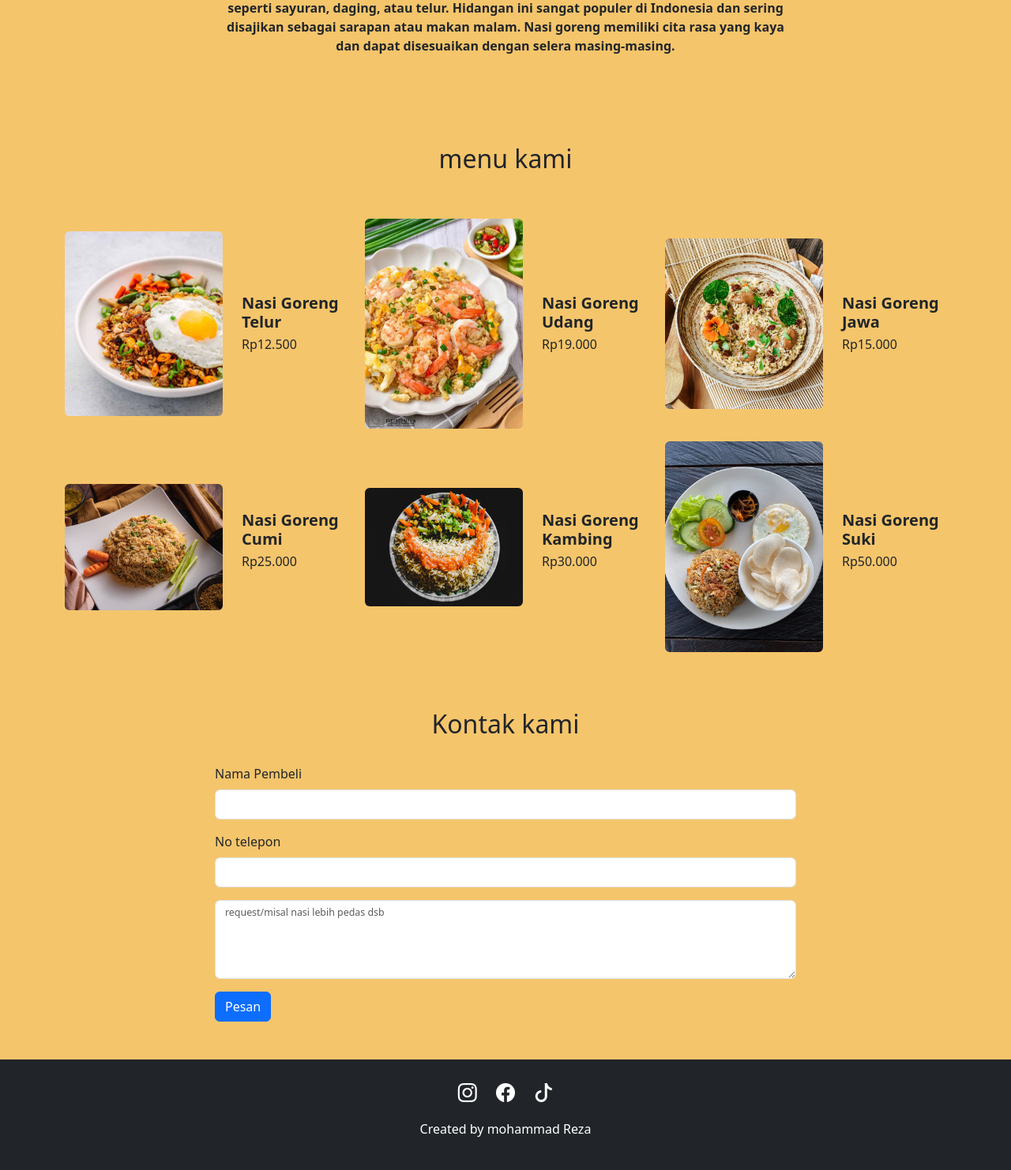
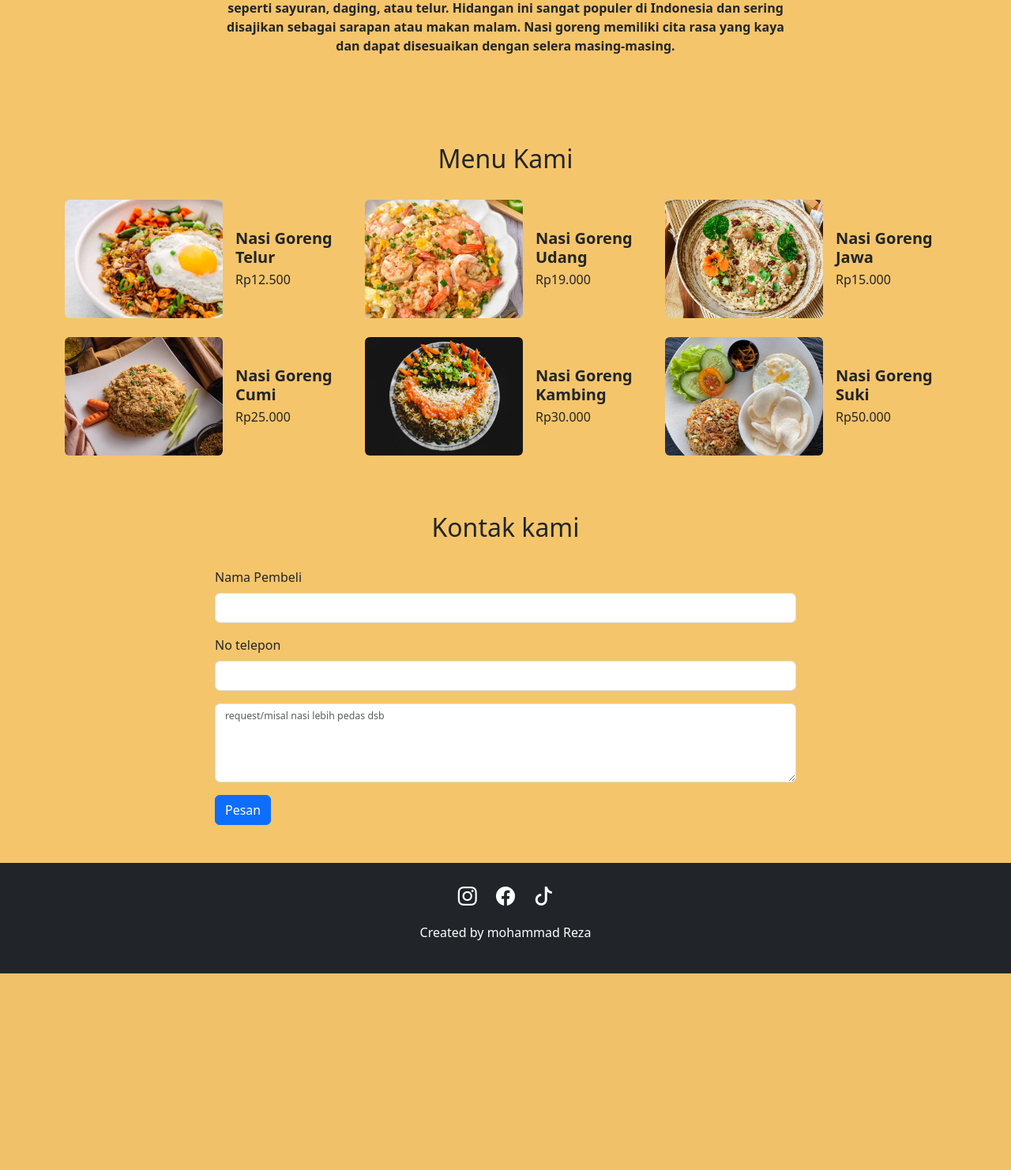
Before and after one commit to Pahlevyy/nasigoreng, a PHP site: page / in a window 1280 px wide. Shown: the part 562-2044 px from the top of the page at 79% size. After the commit the page ends 1795 px from the top, so only its background shows below. Run offline with PHP 8.4, Linux system fonts and the light colour scheme.

Commit message:
membuat website lebih menarik

```diff
--- a/index.html
+++ b/index.html
@@ -7,11 +7,13 @@
     <!-- bootsrap icons -->
     <link href="https://cdn.jsdelivr.net/npm/bootstrap-icons@1.10.5/font/bootstrap-icons.css" rel="stylesheet">
     <link rel="stylesheet" href="style.css">
+    <!-- AOS -->
+       <link rel="stylesheet" href="https://unpkg.com/aos@next/dist/aos.css" />
     <title>Nasi goreng identity</title>
   </head>
   <body style="background-color: #f5c56b;">
     <!-- navbar -->
-    <nav class="navbar navbar-expand-lg navbar-dark fixed-top shadow-sm" style="background-color:	#C68642">
+    <nav class="navbar navbar-expand-lg navbar-dark fixed-top shadow-sm" style="background-color:	#C68642" data-aos="fade-down">
   <div class="container fw-bold">
     <a class="navbar-brand" href="#">Nasi <span>Goreng</span></a>
     <button class="navbar-toggler" type="button" data-bs-toggle="collapse" data-bs-target="#navbarNav" aria-controls="navbarNav" aria-expanded="false" aria-label="Toggle navigation">
@@ -38,11 +40,11 @@
     <!-- navbar ending -->
 
     <!-- hero section -->
-    <div class="card mb-3 position-relative shadow-sm">
+    <div class="card mb-3 position-relative shadow-sm" data-aos="fade-right" data-aos-delay="100">
   <img src="nasigoreng2.jpg" class="card-img-top" alt="Nasi goreng" style="width: 100%; height: 400px; object-fit: cover">
 
   <!-- Overlay teks di atas gambar -->
-  <div class="position-absolute top-50 start-50 translate-middle text-white text-center">
+  <div class="position-absolute top-50 start-50 translate-middle text-white text-center" data-aos="fade-down" data-aos-delay="500">
     <h1 class="display-4 fw-bold">Selamat <span>Datang!</span></h1>
     <p class="lead fw-bold">Ini adalah website nasi goreng kami</p>
   </div>
@@ -50,7 +52,7 @@
      <!-- ending hero section -->
 
     <!-- about section -->
-      <section id="about" class="py-5 position-relative fw-bold">
+      <section id="about" class="py-5 position-relative fw-bold" data-aos="fade-right" data-aos-delay="200">
         <div class="container">
           <div class="row text-center mb-4">
             <div class="col">
@@ -65,95 +67,99 @@
         </section>
     <!-- ending about -->
      <!-- menu -->
-      <section id="Menu" class="py-5">
-        <div class="container">
-          <div class="row align-items-start mb-4">
-            <div class="col text-center mb-4">
-              <h2>menu kami</h2>
-            </div>
-          </div>
-          <div class="row align-items-center">
-    <!-- Gambar -->
-    <div class="col-md-auto">
-      <img src="nasigoreng.jpg" alt="Nasi goreng" class="img-fluid rounded menu-image"
-
-      data-bs-toggle="modal" data-bs-target="#imageModal"
-      data-img="nasigoreng.jpg" data-title="Nasi Goreng Telur dengan telur dadar atau telur ceplok" data-desc="Nasi goreng telur adalah hidangan nasi goreng yang ditambah dengan telur. Telur dapat digoreng atau dicampur dengan nasi goreng. hidangan ini banyak disajikan sebagai menu utama di restoran-restoran Indonesia.">
+        <section id="Menu" class="py-5" data-aos="fade-left" data-aos-delay="300">
+  <div class="container">
+    <div class="row text-center mb-4">
+      <div class="col">
+        <h2>Menu Kami</h2>
+      </div>
     </div>
 
-    <!-- Teks di samping gambar -->
-    <div class="col">
-      <h5 class="fw-bold mb-1">Nasi Goreng Telur</h5>
-      <p class="mb-0"> Rp12.500</p>
-    </div>
-    <div class="col-md-auto">
-      <img src="nasgorudang.jpg" alt="Nasi goreng udang" class="img-fluid rounded menu-image"
-      data-bs-toggle="modal" data-bs-target="#imageModal"
-      data-img="nasgorudang.jpg" data-title="Nasi Goreng goreng udang" data-desc="Nasi goreng udang dengan 3 udang ukuran besar dimasak sangat matang sangat cocok untuk pecinta seafood.">
-    </div>
+    <div class="row gy-4">
+      <!-- Item 1 -->
+      <div class="col-12 col-md-4">
+        <div class="d-flex flex-column flex-md-row align-items-center">
+          <img src="nasigoreng.jpg" alt="Nasi goreng" class="img-fluid rounded menu-image mb-3 mb-md-0 me-md-3"
+            data-bs-toggle="modal" data-bs-target="#imageModal"
+            data-img="nasigoreng.jpg" data-title="Nasi Goreng Telur dengan telur dadar atau telur ceplok" data-desc="Nasi goreng telur adalah hidangan nasi goreng yang ditambah dengan telur. Telur dapat digoreng atau dicampur dengan nasi goreng. hidangan ini banyak disajikan sebagai menu utama di restoran-restoran Indonesia.">
+          <div class="text-center text-md-start">
+            <h5 class="fw-bold mb-1">Nasi Goreng Telur</h5>
+            <p class="mb-0">Rp12.500</p>
+          </div>
+        </div>
+      </div>
 
-    <!-- Teks di samping gambar -->
-    <div class="col">
+      <!-- Item 2 -->
+      <div class="col-12 col-md-4">
+        <div class="d-flex flex-column flex-md-row align-items-center">
+          <img src="nasgorudang.jpg" alt="Nasi goreng udang" class="img-fluid rounded menu-image mb-3 mb-md-0 me-md-3"
+            data-bs-toggle="modal" data-bs-target="#imageModal"
+            data-img="nasgorudang.jpg" data-title="Nasi Goreng Udang" data-desc="Nasi goreng udang dengan 3 udang ukuran besar dimasak sangat matang sangat cocok untuk pecinta seafood.">
+          <div class="text-center text-md-start">
+            <h5 class="fw-bold mb-1">Nasi Goreng Udang</h5>
+            <p class="mb-0">Rp19.000</p>
+          </div>
+        </div>
+      </div>
 
-      <h5 class="fw-bold mb-1">Nasi Goreng Udang</h5>
-      <p class="mb-0"> Rp19.000</p>
-    </div>
-    <div class="col-md-auto">
-      <img src="3.jpg" alt="Nasi goreng" class="img-fluid rounded menu-image"
-      data-bs-toggle="modal" data-bs-target="#imageModal"
-      data-img="3.jpg" data-title="Nasi Goreng Jawa" data-desc="Nasi goreng Jawa ini punya ciri khas rasa manis gurih yang seimbang. Bumbunya yang mlekoh mantap membuat nasi goreng ini enak hingga suapan terakhir.">
-    </div>
+      <!-- Item 3 -->
+      <div class="col-12 col-md-4">
+        <div class="d-flex flex-column flex-md-row align-items-center">
+          <img src="3.jpg" alt="Nasi goreng" class="img-fluid rounded menu-image mb-3 mb-md-0 me-md-3"
+            data-bs-toggle="modal" data-bs-target="#imageModal"
+            data-img="3.jpg" data-title="Nasi Goreng Jawa" data-desc="Nasi goreng Jawa ini punya ciri khas rasa manis gurih yang seimbang. Bumbunya yang mlekoh mantap membuat nasi goreng ini enak hingga suapan terakhir.">
+          <div class="text-center text-md-start">
+            <h5 class="fw-bold mb-1">Nasi Goreng Jawa</h5>
+            <p class="mb-0">Rp15.000</p>
+          </div>
+        </div>
+      </div>
 
-    <!-- Teks di samping gambar -->
-    <div class="col">
-      <h5 class="fw-bold mb-1">Nasi Goreng Jawa</h5>
-      <p class="mb-0"> Rp15.000</p>
-    </div>
-    <div class="col-md-auto mt-3">
-      <img src="4.jpg" alt="Nasi goreng cumi" class="img-fluid rounded menu-image"
+      <!-- Item 4 -->
+      <div class="col-12 col-md-4">
+        <div class="d-flex flex-column flex-md-row align-items-center">
+          <img src="4.jpg" alt="Nasi goreng cumi" class="img-fluid rounded menu-image mb-3 mb-md-0 me-md-3"
+            data-bs-toggle="modal" data-bs-target="#imageModal"
+            data-img="4.jpg" data-title="Nasi Goreng Cumi" data-desc="Dengan cita rasa yang khas, nasi goreng cumi ini menjadi pilihan yang sempurna bagi pecinta seafood. Cumi yang segar dan bumbu yang meresap membuat hidangan ini sangat lezat dengan nasi bewarna hitam.">
+          <div class="text-center text-md-start">
+            <h5 class="fw-bold mb-1">Nasi Goreng Cumi</h5>
+            <p class="mb-0">Rp25.000</p>
+          </div>
+        </div>
+      </div>
 
-      data-bs-toggle="modal" data-bs-target="#imageModal"
-      data-img="4.jpg" data-title="Nasi Goreng Cumi" data-desc="Dengan cita rasa yang khas, nasi goreng cumi ini menjadi pilihan yang sempurna bagi pecinta seafood. Cumi yang segar dan bumbu yang meresap membuat hidangan ini sangat lezat dengan nasi bewarna hitam.">
-    </div>
+      <!-- Item 5 -->
+      <div class="col-12 col-md-4">
+        <div class="d-flex flex-column flex-md-row align-items-center">
+          <img src="5.jpg" alt="Nasi goreng Kambing" class="img-fluid rounded menu-image mb-3 mb-md-0 me-md-3"
+            data-bs-toggle="modal" data-bs-target="#imageModal"
+            data-img="5.jpg" data-title="Nasi Goreng Kambing" data-desc="Nasi goreng kambing adalah hidangan nasi goreng yang ditambahkan daging kambing sebagai bahan utama. Daging kambing yang empuk dan bumbu yang kaya memberikan cita rasa yang khas pada hidangan ini.">
+          <div class="text-center text-md-start">
+            <h5 class="fw-bold mb-1">Nasi Goreng Kambing</h5>
+            <p class="mb-0">Rp30.000</p>
+          </div>
+        </div>
+      </div>
 
-    <!-- Teks di samping gambar -->
-    <div class="col">
-      <h5 class="fw-bold mb-1">Nasi Goreng Cumi</h5>
-      <p class="mb-0"> Rp25.000</p>
-    </div>
-    <div class="col-md-auto mt-3">
-      <img src="5.jpg" alt="Nasi goreng Kambing" class="img-fluid rounded menu-image"
-
-      data-bs-toggle="modal" data-bs-target="#imageModal"
-      data-img="5.jpg" data-title="Nasi Goreng Kambing" data-desc="Nasi goreng kambing adalah hidangan nasi goreng yang ditambahkan daging kambing sebagai bahan utama. Daging kambing yang empuk dan bumbu yang kaya memberikan cita rasa yang khas pada hidangan ini.">
-    </div>
-
-    <!-- Teks di samping gambar -->
-    <div class="col">
-      <h5 class="fw-bold mb-1">Nasi Goreng Kambing</h5>
-      <p class="mb-0"> Rp30.000</p>
-    </div>
-    <div class="col-md-auto mt-3">
-      <img src="6.jpg" alt="Nasi Goreng Suki" class="img-fluid rounded menu-image"
-
-      data-bs-toggle="modal" data-bs-target="#imageModal"
-      data-img="6.jpg" data-title="Nasi Goreng Suki" data-desc="Nasi goreng suki adalah hidangan nasi goreng yang ditambahkan bahan-bahan suki seperti sayuran, daging, dan seafood. Hidangan ini memiliki cita rasa yang segar dan lezat.">
-    </div>
-
-    <!-- Teks di samping gambar -->
-    <div class="col">
-      <h5 class="fw-bold mb-1">Nasi Goreng Suki</h5>
-      <p class="mb-0"> Rp50.000</p>
+      <!-- Item 6 -->
+      <div class="col-12 col-md-4">
+        <div class="d-flex flex-column flex-md-row align-items-center">
+          <img src="6.jpg" alt="Nasi Goreng Suki" class="img-fluid rounded menu-image mb-3 mb-md-0 me-md-3"
+            data-bs-toggle="modal" data-bs-target="#imageModal"
+            data-img="6.jpg" data-title="Nasi Goreng Suki" data-desc="Nasi goreng suki adalah hidangan nasi goreng yang ditambahkan bahan-bahan suki seperti sayuran, daging, dan seafood. Hidangan ini memiliki cita rasa yang segar dan lezat.">
+          <div class="text-center text-md-start">
+            <h5 class="fw-bold mb-1">Nasi Goreng Suki</h5>
+            <p class="mb-0">Rp50.000</p>
+          </div>
+        </div>
+      </div>
     </div>
   </div>
-</div>
+</section>
 
-    </div>
-   </div>
-    </section>
     <!-- ending menu -->
       <!-- contact -->
-       <section id="contact">
+       <section id="contact" data-aos="fade-left" data-aos-delay="400">
         <div class="container">
           <div class="row text-center">
             <div class="col mt-4">
@@ -182,7 +188,7 @@
        </section>
        <!-- ending contact -->
         <!-- footer -->
-         <footer class="bg-dark text-white text-center py-4 mt-5">
+         <footer class="bg-dark text-white text-center py-4 mt-5" data-aos="fade-down" data-aos-delay="100">
           <div class="social">
              <a href="https://www.instagram.com/"><i class="bi bi-instagram"></i></a>
              <a href="https://www.facebook.com/"><i class="bi bi-facebook"></i></a>
@@ -210,6 +216,10 @@
     </div>
   </div>
 </div>
+<script src="https://unpkg.com/aos@next/dist/aos.js"></script>
+  <script>
+    AOS.init();
+  </script>
 <script>
   const imageModal = document.getElementById('imageModal');
   imageModal.addEventListener('show.bs.modal', function (event) {
--- a/style.css
+++ b/style.css
@@ -11,7 +11,7 @@
   background-color: rgba(0, 0, 0, 0.5); /* Gelap semi transparan */
 }
 
-.img-menu {
+.menu-image {
   width: 200px;
   height: 150px;
   object-fit: cover;
```
